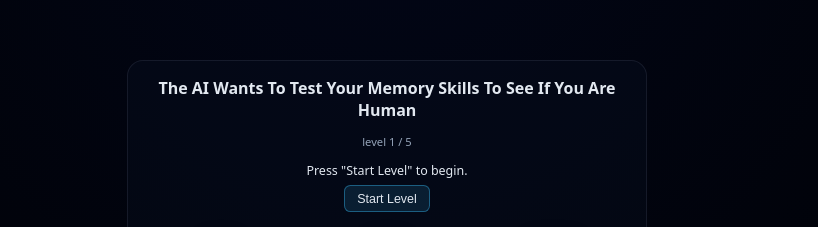
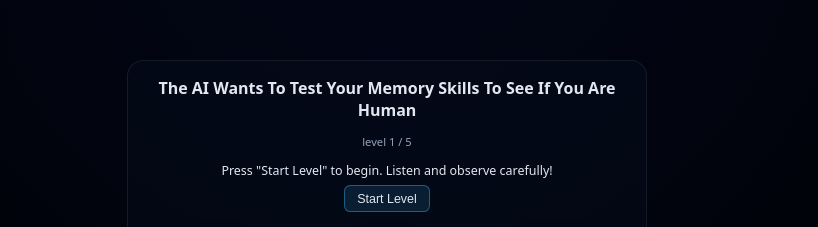
Before and after one commit to Davikking/State_of_Grace_EROOM, a plain HTML site: page Memory_Game/memory.html in a window 1280 px wide. Shown: the part 129-356 px from the top of the page, without its empty margins (253-1071 px from the left). Drawn offline with Linux system fonts and the light colour scheme.

Commit message:
updated directions for memory puzzle

```diff
--- a/Memory_Game/memory.html
+++ b/Memory_Game/memory.html
@@ -232,7 +232,7 @@
   <div class="game-wrap" id="game">
     <h2>The AI Wants To Test Your Memory Skills To See If You Are Human</h2>
     <div class="meta">level <span id="level">1</span> / 5</div>
-    <div class="memory-status" id="status">Press "Start Level" to begin.</div>
+    <div class="memory-status" id="status">Press "Start Level" to begin. Listen and observe carefully!</div>
     <button id="start" class="primary">Start Level</button>
     <div class="memory-buttons" id="buttons"></div>
     <div id="result"></div>
```
